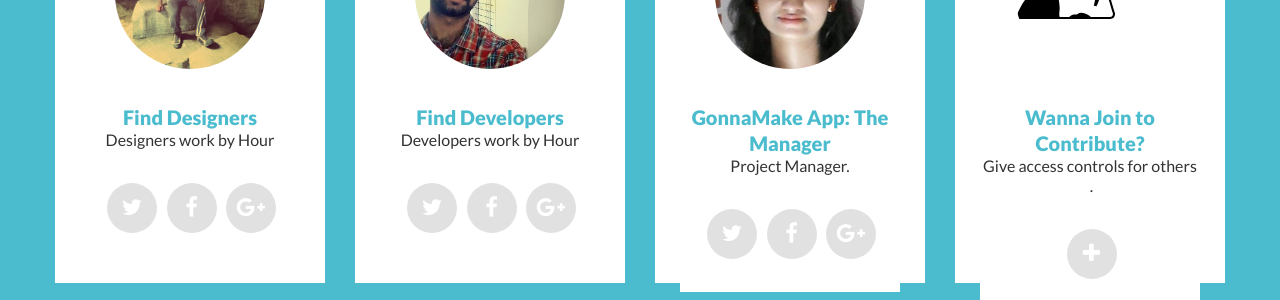
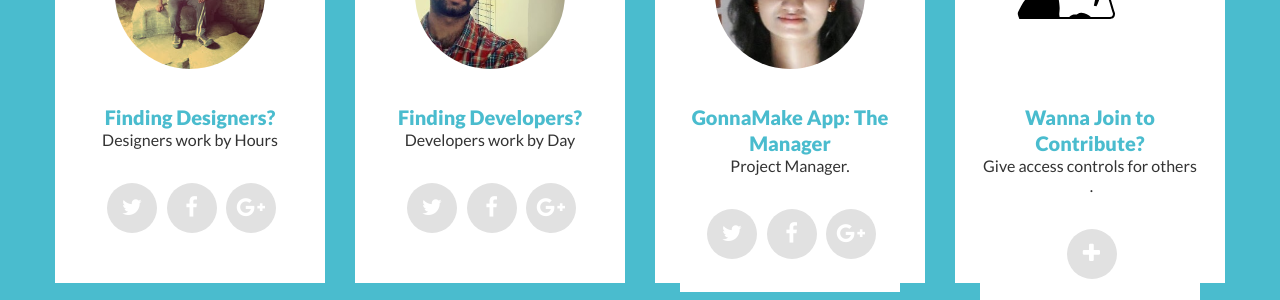
Before and after one commit to gonnamake/gonnamake.com, a Jekyll site: the page built from index.html, in a window 1280 px wide and 900 px high, scrolled down 2875 px. Shown: the part 155-455 px from the top of the window. Built offline with Jekyll 4.4.1, drawn with Linux system fonts in a browser that asks for light colours; nearby versions of some CDN libraries; Markdown is read by kramdown in place of the engine named in the settings.

Commit message:
content update
updated content

```diff
--- a/index.html
+++ b/index.html
@@ -235,8 +235,8 @@ title: Gonna Make
 							<img src="images/team/2.jpg" alt="" />
 						</div>
 						<div class="crewman_descr center">
-							<div class="crewman_name">Find Designers</div>
-							<div class="crewman_post">Designers work by Hour</div>
+							<div class="crewman_name">Finding Designers?</div>
+							<div class="crewman_post">Designers work by Hours</div>
 
 							<div class="crewman_social">
 								<a class="b1" traget="_blank" href="https://www.facebook.com/iraycd" ><i class="fa fa-twitter"></i></a>
@@ -256,8 +256,8 @@ title: Gonna Make
 							<img src="images/team/1.jpg" alt="" />
 						</div>
 						<div class="crewman_descr center">
-							<div class="crewman_name">Find Developers</div>
-							<div class="crewman_post">Developers work by Hour</div>
+							<div class="crewman_name">Finding Developers?</div>
+							<div class="crewman_post">Developers work by Day</div>
 
 							<div class="crewman_social">
 								<a class="b1" traget="_blank" href="https://www.facebook.com/prajwal.suhas.p" ><i class="fa fa-twitter"></i></a>
```
